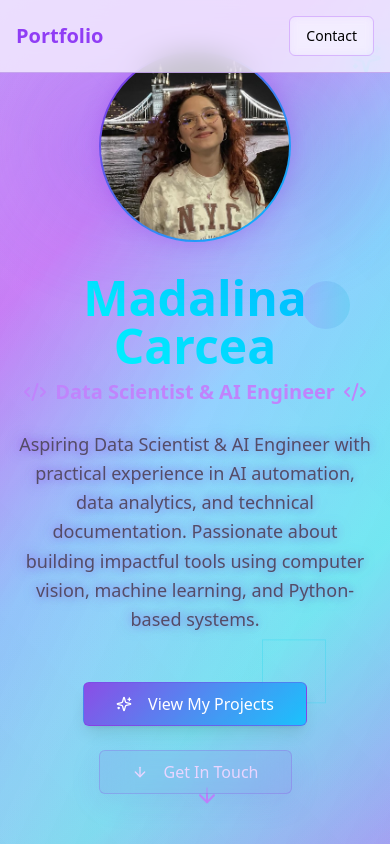
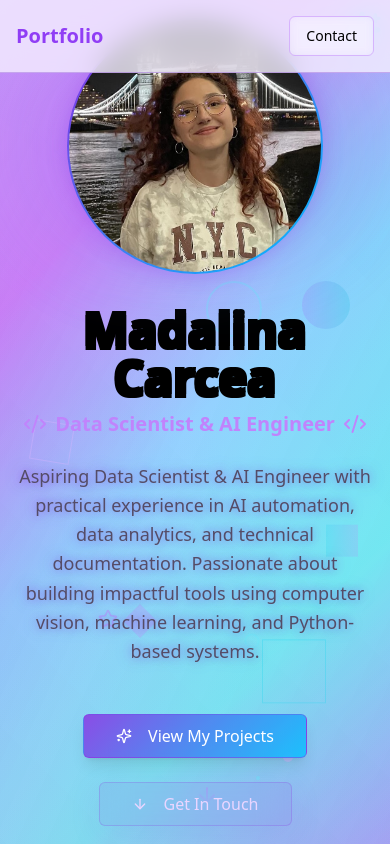
Before and after one commit to MadalinaCarcea221989/career-path-showcase, a React (Vite) app: page / in a window 390 px wide. Both pictures are taken after a click on the element "Portfolio". Shown: the top 844 px of the page. Built offline with nearby package versions, Linux system fonts and the light colour scheme.

Commit message:
feat: Enhance design and profile
- Added more patterns to the design.
- Increased the size of the profile picture.
- Added a black outline to the name.

```diff
--- a/src/components/Hero.tsx
+++ b/src/components/Hero.tsx
@@ -1,6 +1,6 @@
 
 import { Button } from "@/components/ui/button";
-import { ArrowDown, Sparkles, Code2 } from "lucide-react";
+import { ArrowDown, Sparkles, Code2, Zap, Star, Circle } from "lucide-react";
 
 const Hero = () => {
   const scrollToProjects = () => {
@@ -13,10 +13,37 @@ const Hero = () => {
       <div className="absolute inset-0 bg-gradient-to-br from-purple-600/25 via-purple-400/15 to-cyan-500/20"></div>
       <div className="absolute inset-0 bg-grid-slate-100 [mask-image:linear-gradient(0deg,white,rgba(255,255,255,0.6))] dark:bg-grid-slate-700/25"></div>
 
-      {/* Floating geometric shapes for futuristic effect */}
+      {/* Enhanced floating geometric shapes and patterns */}
       <div className="absolute top-20 left-10 w-20 h-20 border border-purple-400/30 rotate-45 animate-pulse"></div>
       <div className="absolute bottom-32 right-16 w-16 h-16 border border-cyan-400/30 rotate-12 animate-bounce"></div>
       <div className="absolute top-1/3 right-10 w-12 h-12 bg-gradient-to-r from-purple-500/20 to-cyan-500/20 rounded-full animate-pulse"></div>
+
+      {/* Additional decorative patterns */}
+      <div className="absolute top-1/4 left-20 w-8 h-8 border-2 border-cyan-400/40 rounded-full animate-ping"></div>
+      <div className="absolute bottom-1/4 left-32 w-6 h-6 bg-purple-400/30 rotate-45 animate-pulse"></div>
+      <div className="absolute top-1/2 left-8 w-10 h-10 border border-purple-300/40 rotate-12 animate-spin" style={{animationDuration: '8s'}}></div>
+
+      {/* Right side patterns */}
+      <div className="absolute top-1/3 right-32 w-14 h-14 border-2 border-cyan-300/35 rounded-full animate-pulse"></div>
+      <div className="absolute bottom-1/3 right-8 w-8 h-8 bg-gradient-to-r from-cyan-400/20 to-purple-400/20 rotate-45 animate-bounce"></div>
+      <div className="absolute top-1/2 right-24 w-4 h-4 bg-purple-500/40 rounded-full animate-ping"></div>
+
+      {/* Animated icon decorations */}
+      <div className="absolute top-1/4 right-1/4">
+        <Zap className="w-6 h-6 text-cyan-400/60 animate-pulse" />
+      </div>
+      <div className="absolute bottom-1/4 left-1/4">
+        <Star className="w-5 h-5 text-purple-400/50 animate-bounce" />
+      </div>
+      <div className="absolute top-3/4 right-1/3">
+        <Circle className="w-4 h-4 text-cyan-300/40 animate-spin" style={{animationDuration: '6s'}} />
+      </div>
+
+      {/* Floating dots pattern */}
+      <div className="absolute top-16 left-1/3 w-2 h-2 bg-purple-400/50 rounded-full animate-pulse"></div>
+      <div className="absolute top-24 left-1/4 w-1.5 h-1.5 bg-cyan-400/40 rounded-full animate-ping"></div>
+      <div className="absolute bottom-20 right-1/4 w-2.5 h-2.5 bg-purple-300/45 rounded-full animate-bounce"></div>
+      <div className="absolute bottom-16 right-1/3 w-1 h-1 bg-cyan-300/50 rounded-full animate-pulse"></div>
 
       {/* Main Hero Content */}
       <div className="relative z-10 flex-1 flex items-center justify-center text-center px-4 max-w-4xl mx-auto">
@@ -26,15 +53,17 @@ const Hero = () => {
             <img
               src="/lovable-uploads/29b2731b-6f40-448a-8226-7c97a6773824.png"
               alt="Madalina Carcea"
-              className="w-48 h-48 rounded-full mx-auto object-cover border-4 border-purple-400/50 shadow-2xl shadow-purple-500/30 relative z-10 neon-border"
+              className="w-64 h-64 md:w-80 md:h-80 rounded-full mx-auto object-cover border-4 border-purple-400/50 shadow-2xl shadow-purple-500/30 relative z-10 neon-border"
             />
             <div className="absolute -top-2 -right-2 z-20">
-              <Sparkles className="w-8 h-8 text-cyan-400 animate-pulse" />
+              <Sparkles className="w-10 h-10 text-cyan-400 animate-pulse" />
             </div>
           </div>
 
           <div className="mb-6">
-            <h1 className="text-5xl md:text-7xl font-bold holographic-text mb-2">
+            <h1 className="text-5xl md:text-7xl font-bold holographic-text mb-2" style={{
+              textShadow: '2px 2px 0 #000, -2px -2px 0 #000, 2px -2px 0 #000, -2px 2px 0 #000, 1px 1px 0 #000, -1px -1px 0 #000, 1px -1px 0 #000, -1px 1px 0 #000'
+            }}>
               Madalina Carcea
             </h1>
             <div className="flex items-center justify-center gap-2 text-purple-400">
```
